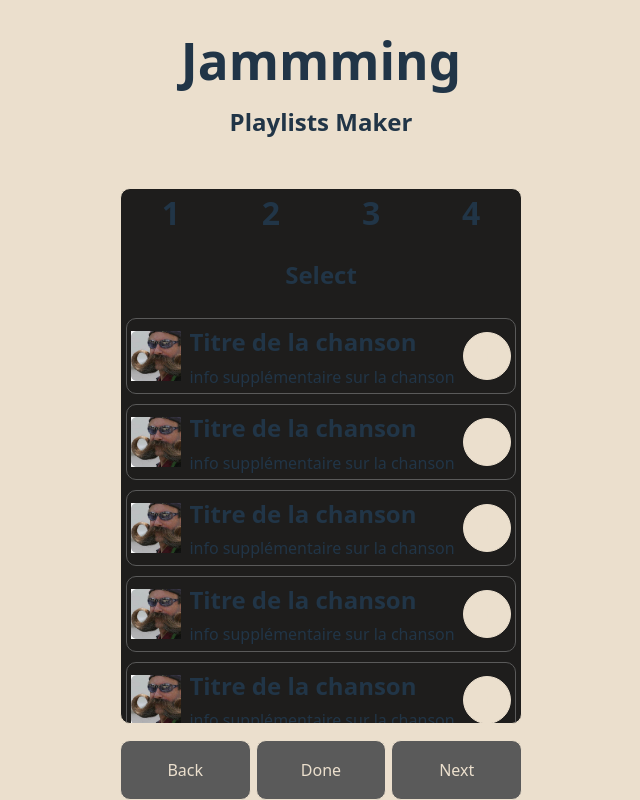
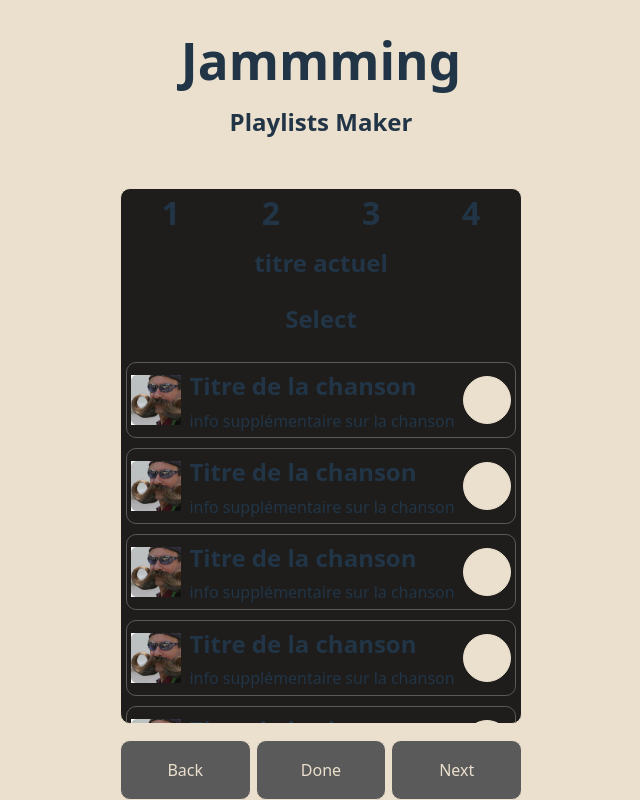
Before and after one commit to rjacqmotte/jammming, a React app: page / in a window 1280 px wide. Shown: the whole page, without its empty margins (319-959 px from the left). Built offline with nearby package versions, Linux system fonts and the light colour scheme; the HTML template or start-up script is replaced by a standard one.

Commit message:
add title in menu

```diff
--- a/src/components/Menu/Menu.jsx
+++ b/src/components/Menu/Menu.jsx
@@ -2,6 +2,7 @@ import styles from './Menu.module.css'
 
 function Menu() {
     return (
+        <div className={styles.menuContainer}>
         <nav className={styles.menu}>
             <ul className={styles.menuList}>
                 <li className={styles.menuItem}>1</li>
@@ -10,6 +11,8 @@ function Menu() {
                 <li className={styles.menuItem}>4</li>
             </ul>
         </nav>
+        <h2 className={styles.menuTitle}>titre actuel</h2>
+        </div>
     )
 }
 
--- a/src/components/Menu/Menu.module.css
+++ b/src/components/Menu/Menu.module.css
@@ -1,3 +1,10 @@
+
+.menuContainer {
+    display: flex;
+    flex-direction: column;
+    align-items: center;
+    gap: 0.5rem;
+}
 
 .menu {
     width: 100%;
@@ -15,3 +22,8 @@
     font-size: 2rem;
     font-weight: bold;
 }
+
+.menuTitle {
+    margin: 0;
+    padding: 0;
+}
```
